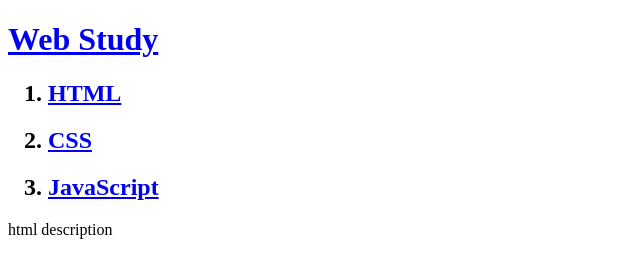
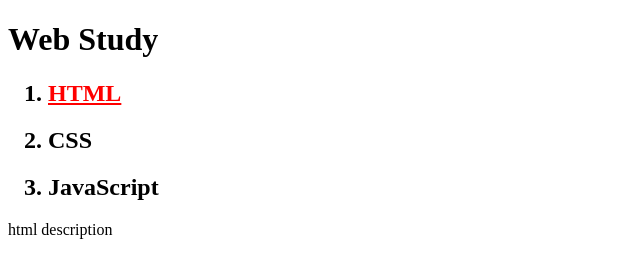
Before and after one commit to Circlezer0/WebStudy, a website: page main_child/html_page.html in a window 1280 px wide. Shown: the whole page, without its empty margins (0-640 px from the left). Drawn offline with Linux system fonts and the light colour scheme.

Commit message:
css study 1 color and text-decoration

```diff
--- a/main_child/html_page.html
+++ b/main_child/html_page.html
@@ -5,13 +5,23 @@
         <meta name="viewport" content="width=device-width, initial-scale=1.0" />
         <meta http-equiv="X-UA-Compatible" content="ie=edge" />
         <title>Web Study</title>
+        <style>
+            a {
+                color: black;
+                text-decoration: none;
+            }
+        </style>
     </head>
     <body>
         <div id="main_page">
             <h1><a href="../index.html">Web Study</a></h1>
             <ol>
                 <h2>
-          <li><a href="./html_page.html">HTML</a></li>
+                    <li>
+                        <a href="./html_page.html" style="color: red; text-decoration: underline;"
+                            >HTML</a
+                        >
+                    </li>
                 </h2>
                 <h2>
                     <li><a href="./css_page.html">CSS</a></li>
```
Also changed, not shown: index.html (+3 -2 lines), main_child/css_page.html (+11 -1 lines), main_child/js_page.html (+11 -1 lines). Lines whose indentation alone changed are shown as unchanged.
